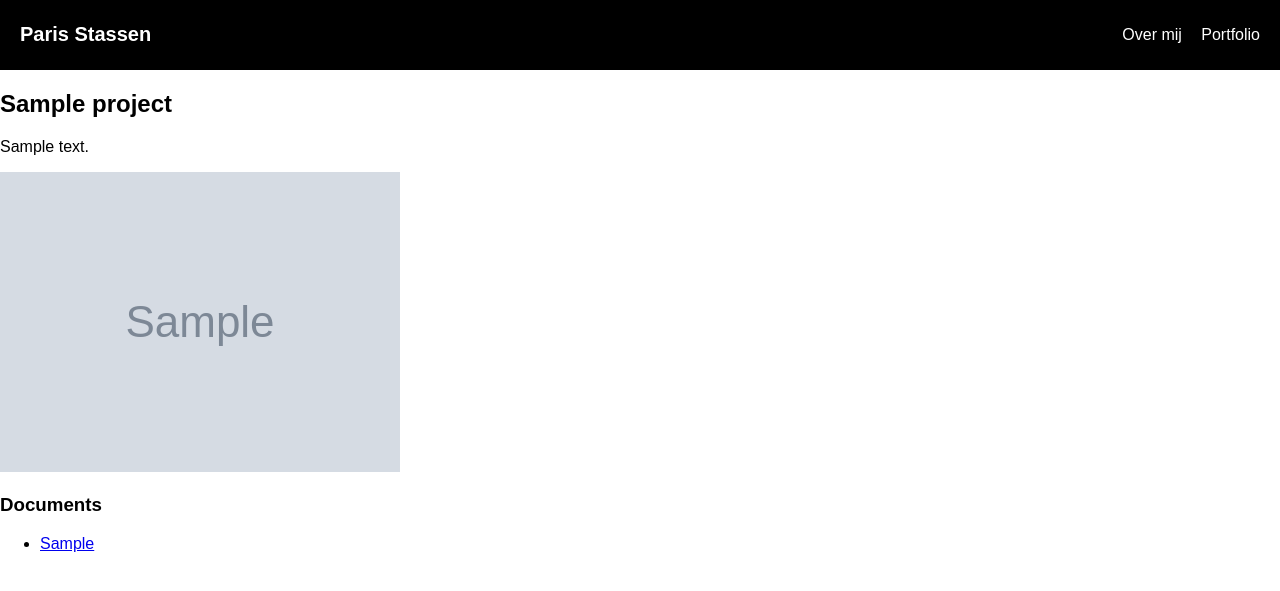
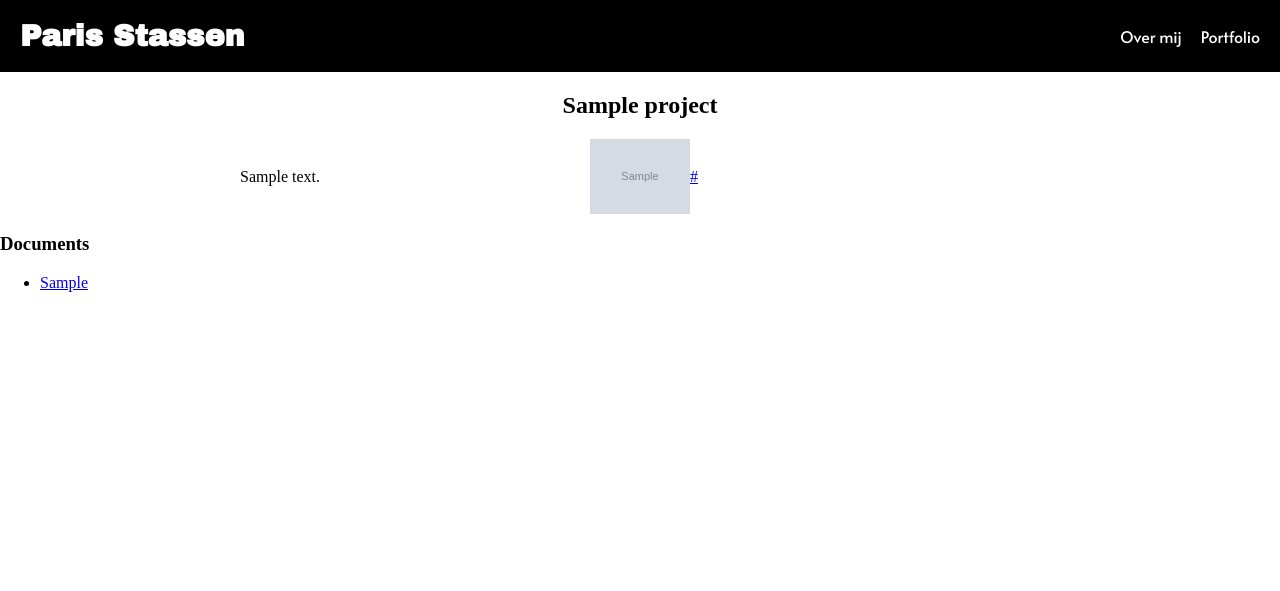
Before and after one commit to Parisxx/portfolio, a PHP site: page /project.php?id=1 in a window 1280 px wide. Shown: the top 591 px of the page. Run offline with PHP 8.4, Linux system fonts and the light colour scheme; tables that the repository leaves empty or names only in its code hold one stand-in row (values such as "Sample post"); grey boxes marked "Sample" are stand-in pictures.

Commit message:
refactor: did some small stylistic changes

```diff
--- a/index.php
+++ b/index.php
@@ -87,13 +87,10 @@ $project_documents = $stmt->fetchAll(PDO::FETCH_ASSOC);
                 </div>
             <?php endforeach; ?>
 
-            <!-- Navigation buttons -->
             <a class="prev" onclick="plusSlides(-1)">&#10094;</a>
             <a class="next" onclick="plusSlides(1)">&#10095;</a>
         </div>
-        <br>
 
-        <!-- The dots/circles -->
         <div class="dots-container">
             <?php for ($i = 0; $i < count($projects); $i++): ?>
                 <span class="dot" onclick="currentSlide(<?php echo $i + 1; ?>)"></span>
--- a/project.css
+++ b/project.css
@@ -1,35 +1,84 @@
-/* Algemene styling */
+@font-face {
+    font-family: 'alata';
+    src: url('src/fonts/Alata/Alata-Regular.ttf') format('truetype');
+    font-weight: normal;
+    font-style: normal;
+}
+
+@font-face {
+    font-family: 'albert_sans';
+    src: url('src/fonts/Albert_Sans/AlbertSans-VariableFont_wght.ttf') format('truetype');
+    font-weight: normal;
+    font-style: normal;
+}
+
+@font-face {
+    font-family: 'archivo';
+    src: url('src/fonts/Archivo_Black/ArchivoBlack-Regular.ttf') format('truetype');
+    font-weight: normal;
+    font-style: normal;
+}
+
 body {
     margin: 0;
     padding: 0;
-    font-family: Arial, sans-serif;
+    scroll-behavior: smooth;
 }
 
-/* Header styling */
+/* Header */
+
 .header {
     background-color: black;
     color: white;
     display: flex;
     justify-content: space-between;
     align-items: center;
-    padding: 10px 20px;
+    padding: 0px 20px;
 }
 
-/* Logo */
+
 .logo {
-    font-size: 20px;
+    font-size: 30px;
     font-weight: bold;
+    font-family: 'archivo';
 }
 
-/* Navigatie */
+
 .nav a {
     color: white;
     text-decoration: none;
     font-size: 16px;
     margin-left: 15px;
+    font-family: 'alata';
 }
 
-/* Hover effect */
 .nav a:hover {
     text-decoration: underline;
 }
+
+/* Project details */
+
+.project-details {
+    max-width: 800px;
+    margin: 0 auto;
+}
+
+.project-details h2 {
+    text-align: center;
+    margin-bottom: 20px;
+}
+
+.content {
+    display: flex;
+    justify-content: space-between;
+    align-items: center;
+}
+
+.content p {
+    width: 60%;
+    margin-right: 20px;
+}
+
+.content img {
+    width: 100px;
+}
--- a/project.php
+++ b/project.php
@@ -29,7 +29,7 @@ $project_documents = $stmt->fetchAll(PDO::FETCH_ASSOC);
     <title>Portfolio</title>
     <link rel="stylesheet" href="project.css">
     <link rel="stylesheet" href="https://cdn.jsdelivr.net/npm/swiper@11/swiper-bundle.min.css"/>
-    <link rel="icon" type="image/x-icon" href="src\images\profile.jpg">
+    <link rel="icon" type="image/x-icon" href="src\images\icon.png">
 
 </head>
 <body>
@@ -46,17 +46,30 @@ $project_documents = $stmt->fetchAll(PDO::FETCH_ASSOC);
 
     <!-- Project details -->
 
+
+
+
+
     <div class="project-details">
-        <h2><?php echo htmlspecialchars($project['title']); ?></h2>
+    <h2><?php echo htmlspecialchars($project['title']); ?></h2>
+    <div class="content">
         <p><?php echo htmlspecialchars($project['about']); ?></p>
         <img src="src/images/<?php echo htmlspecialchars($project['image']); ?>" alt="<?php echo htmlspecialchars($project['title']); ?>">
+        <?php if (!empty($project['link'])): ?>
+            <p><a href="<?php echo htmlspecialchars($project['link']); ?>" target="_blank"><?php echo htmlspecialchars($project['link']); ?></a></p>
+        <?php endif; ?>
+    </div>
+</div>
+
+
+
+
         <h3>Documents</h3>
         <ul>
             <?php foreach ($project_documents as $document): ?>
-                <li><a href="src/documents/<?php echo htmlspecialchars($document['documents']); ?>"><?php echo htmlspecialchars($document['documents']); ?></a></li>
+                <li><a href="src/documents/<?php echo htmlspecialchars($document['documents']); ?>" target="_blank"><?php echo htmlspecialchars($document['documents']); ?></a></li>
             <?php endforeach; ?>
         </ul>
-    </div>
 
 </body>
 </html>
```
